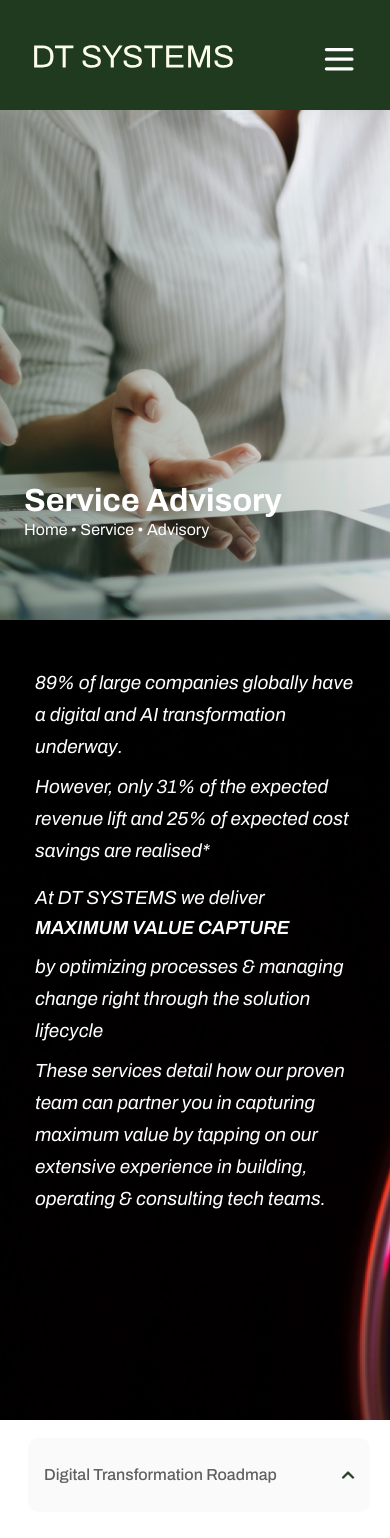
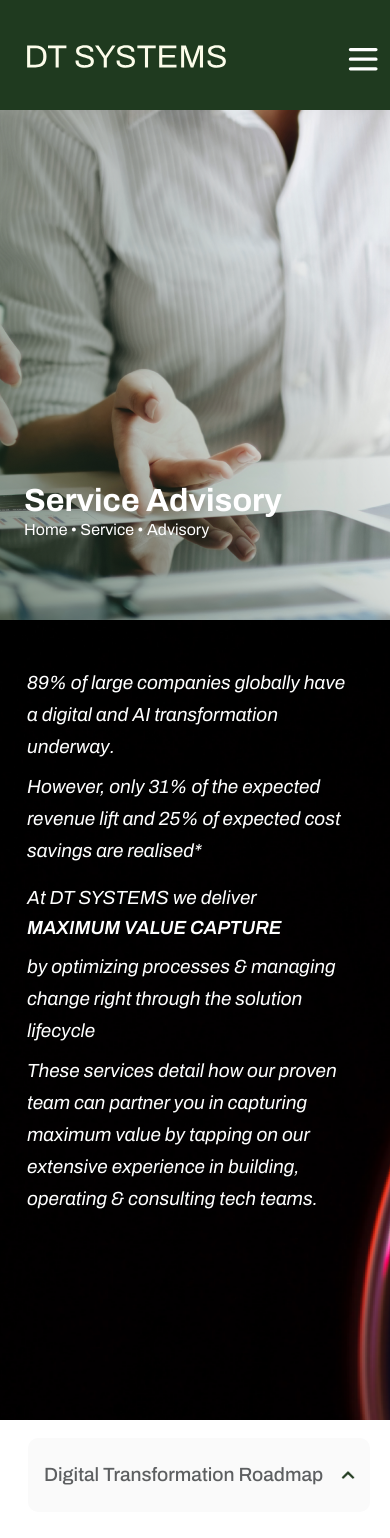
Before and after one commit to Sandeep9480/DT-SYSTEM, a Next.js app: page /services-advisory in a window 390 px wide. Shown: the top 1538 px of the page. Built offline with nearby package versions, Linux system fonts and the light colour scheme.

Commit message:
compelete  responsive

```diff
--- a/components/ChooseUs.tsx
+++ b/components/ChooseUs.tsx
@@ -52,7 +52,7 @@ const ChooseUs: NextPage<ChooseUsType> = ({ className = "" }) => {
       id="chooseUs"
 
       data-section="choose-us"
-      className={`choose-us-section self-stretch flex flex-row items-start justify-start pt-[0rem] px-[4.375rem] pb-[1rem] box-border max-w-full text-left text-[3.375rem] text-gray-200 font-archivo mq800:pl-[2.188rem] mq800:pr-[2.188rem] mq800:box-border ${className} mq800:mt-[5rem] mt-[3rem] mq450:mt-[-0.5rem]`}
+      className={`choose-us-section self-stretch flex flex-row items-start justify-start pt-[0rem] px-[4.375rem] pb-[1rem] box-border max-w-full text-left text-[3.375rem] text-gray-200 font-archivo mq800:pl-[2.188rem] mq800:pr-[2.188rem] mq800:box-border ${className} mq800:mt-[5rem] mt-[3rem] mq450:mt-[-0.5rem] mq900:p-[1.5rem]`}
     >
       <div className="flex-1 flex flex-row items-center justify-center gap-[5.437rem] max-w-full mq800:gap-[2.625rem] mq450:gap-[1.313rem] mq1350:gap-[5.188rem] mq1350:flex-wrap mq1050:flex-col">
         <div className="flex-1 flex flex-col items-start justify-start gap-[1rem] min-w-[24.438rem] max-w-full mq800:min-w-full mt-[-1rem] mq1050:mt-[2rem] mq1050:min-w-[100%] mq1050:items-center">
--- a/components/DigitalTranspormationRoadmap.tsx
+++ b/components/DigitalTranspormationRoadmap.tsx
@@ -297,9 +297,14 @@ const DigitalTranspormationRoadmap: NextPage<
                   whileHover={{ scale: 1.01 }}
                   transition={{ duration: 0.3, ease: [0.25, 0.1, 0.25, 1] }}
                 >
-                  <div className={`w-[21.063rem] font-medium font-archivo text-[1.5rem] bg-[transparent] relative leading-[3.125rem] ${openAccordion === item.id ? 'text-color-5' : 'text-color-6'} text-left inline-block p-0 z-[10] mq460:text-[1rem] mq460:leading-[2.5rem] whitespace-nowrap mq400:text-[1rem] mq400:leading-[2.5rem]`}>
+                  <div
+                    className={`w-full max-w-[21.063rem] font-medium font-archivo text-[1.5rem] bg-[transparent] relative leading-[3.125rem] ${openAccordion === item.id ? 'text-color-5' : 'text-color-6'
+                      } text-left inline-block p-0 z-[10] whitespace-nowrap mq460:whitespace-normal break-words mq460:text-[1.2rem] mq460:leading-[2.5rem] mq400:leading-[2.5rem]`}
+                  >
                     {item.title}
                   </div>
+
+
                   <motion.div
                     className="h-[1.813rem] w-[0.825rem] flex items-center justify-center"
                     animate={{ rotate: openAccordion === item.id ? 180 : 0 }}
--- a/components/Footer.tsx
+++ b/components/Footer.tsx
@@ -57,11 +57,11 @@ const Footer: NextPage<FooterType> = ({ className = "" }) => {
             src="/dt-systems-1.svg"
           />
           <div className="flex flex-col items-start justify-start gap-[1.25rem]">
-            <div className="relative leading-[150%] z-[1]">
+            <div className="relative leading-[150%] z-[1] mq500:text-center">
               Lorem ipsum dolor sit amet consectetur. Aliquam nibh quam
             </div>
             <div className="flex flex-row items-center gap-[0.737rem] z-[1] text-[0.781rem] text-gray-400 font-inter flex-wrap
-            max-[450px]:gap-4 ">
+            max-[450px]:gap-4 mq500:ml-[1rem] ">
               <Image
                 className="h-[2.006rem] w-[2rem] relative rounded-13xl-1"
                 loading="lazy"
--- a/components/NavbarPage.tsx
+++ b/components/NavbarPage.tsx
@@ -51,20 +51,23 @@ const NavbarPage: NextPage<NavbarPageType> = ({ className = "" }) => {
   // Add refs for the dropdowns
   const serviceDropdownRef = useRef<HTMLDivElement>(null);
   const resourceDropdownRef = useRef<HTMLDivElement>(null);
-  const [margin, setMargin] = useState({});
+  const [padding, setPadding] = useState({});
+
   useEffect(() => {
     const checkScreen = () => {
       if (window.innerWidth < 1240) {
         setModal(true);
         setStyle({ padding: "0px", margin: "0px" });
-        setMargin({ marginRight: "3rem" });
+        setPadding({ paddingRight: "3rem" });
       } else if (window.innerWidth < 700) {
-        setMargin({ marginRight: "2rem" });
+        setPadding({ paddingRight: "2rem" });
+      } else if (window.innerWidth < 450) {
+
       } else {
         setModal(false);
         setIsMenuOpen(false);
         setStyle({});
-        setMargin({});
+        setPadding({});
       }
     };
 
@@ -124,14 +127,14 @@ const NavbarPage: NextPage<NavbarPageType> = ({ className = "" }) => {
 
   return (
     <section
-      className={`self-stretch flex flex-row items-start justify-start pt-4 px-4 lg:px-[4.375rem] pb-4 lg:pb-[6.812rem] box-border max-w-full flex items-center mr-[50px] p-0 m-0 ${className}`}
+      className={`self-stretch flex flex-row items-start justify-start pt-4 px-4 lg:px-[4.375rem] pb-4 lg:pb-[6.812rem] box-border max-w-full flex items-center mr-[50px] p-0 m-0 ${className} mq900:ml-[0rem]`}
       style={style}
     >
-      <header className="flex-1 flex flex-row items-center justify-between max-w-full gap-[1.25rem] text-left text-[1rem] text-white font-archivo relative navbar mt-[-1rem] ml-[-1.2rem] header-navbar mq450:ml-[2.5rem]">
-        <div className={`flex items-center mt-[-5px] relative ml-[5%] xl:ml-[1rem] mq450:ml-[-.5rem]`}>
+      <header className="flex-1 flex flex-row items-center justify-between max-w-full gap-[1.25rem] text-left text-[1rem] text-white font-archivo relative navbar mt-[-1rem] ml-[-1.2rem] header-navbar mq450:ml-[2.5rem] mq900:ml-[0rem] mq900:pl[1rem] mq900:pr[1rem] ">
+        <div className={`flex items-center mt-[-5px] relative ml-[5%] xl:ml-[1rem] `}>
           <a href="/">
             <Image
-              className="h-[1.469rem] relative max-w-[15rem] overflow-hidden shrink-0 cursor-pointer z-[1]"
+              className="h-[1.469rem] relative max-w-[15rem] overflow-hidden shrink-0 cursor-pointer z-[1] mq900:ml-[5px] "
               loading="lazy"
               width={203}
               height={24}
@@ -143,7 +146,7 @@ const NavbarPage: NextPage<NavbarPageType> = ({ className = "" }) => {
 
         {modal && (
           <button
-            className="text-white p-2 z-50 bg-transparent mr-[1rem] navbar-button "
+            className="text-white p-2 z-50 bg-transparent mr-[1rem] navbar-button mq900:mr-[0rem] "
             onClick={toggleMenu}
 
           >
--- a/components/Sector.tsx
+++ b/components/Sector.tsx
@@ -34,7 +34,7 @@ const Sector: NextPage<SectorType> = ({ className = "" }) => {
     <section
 
 
-      className={`self-stretch flex flex-row items-start justify-start pt-[0rem] px-[4.375rem] pb-[0.25rem] box-border max-w-full text-left text-[3.375rem] text-gray-200 font-archivo mq800:pl-[2.188rem] mq800:pr-[2.188rem] mq800:box-border ${className}`}
+      className={`self-stretch flex flex-row items-start justify-start pt-[0rem] px-[4.375rem] pb-[0.25rem] box-border max-w-full text-left text-[3.375rem] text-gray-200 font-archivo mq800:pl-[2.188rem] mq800:pr-[2.188rem] mq800:box-border ${className} mq900:p-[1rem]`}
     >
       <div className="flex-1 flex flex-row items-start justify-start gap-[5.437rem] max-w-full mq800:gap-[3.688rem] mq450:gap-[3.375rem] mq1350:flex-wrap mq1050:flex-col mq1050:gap-[3rem] mq1050:items-center mq1050:justify-center gap-[3rem] ">
         <div className="flex-1 flex flex-col items-start justify-start pt-[8.187rem] px-[0rem] pb-[0rem] box-border min-w-[27.688rem] max-w-full mq800:min-w-full mq450:pt-[5.313rem] mq450:box-border mq1050:pt-[0]">
--- a/pages/ServicesImplementation.tsx
+++ b/pages/ServicesImplementation.tsx
@@ -253,7 +253,7 @@ const ServicesImplementation: NextPage = () => {
         heroTitle="Implementation Services"
         homeServiceAdvisory="Home • Service • Implementation"
       />
-      <div className="w-[54.813rem] relative leading-[1.875rem] whitespace-pre-wrap inline-block max-w-full font-archivo text-[1.125rem] text-color-6 ml-[4.375rem] mt-[0rem] mb-[4rem] mq1000:w-[80%] mq900:ml-[1rem] mq400:text-[1.2rem] mq400:leading-[2rem]" style={{ padding: "1rem !important" }} >
+      <div className="w-[54.813rem] relative leading-[1.875rem] whitespace-pre-wrap inline-block max-w-full font-archivo text-[1.125rem] text-color-6 ml-[3.5rem] mt-[0rem] mb-[4rem] mq1000:w-[80%] mq900:ml-[0.5rem] mq400:text-[1.2rem] mq400:leading-[2rem]" style={{ padding: "1rem !important" }} >
         The following are the implementation services we can deliver to help you
         realise your strategic goals. They also set the foundation to approach
         custom automated workflows, e.g. loan operations, claims management,
@@ -269,7 +269,7 @@ const ServicesImplementation: NextPage = () => {
           px-[4.375rem] pb-[4.5rem] box-border max-w-full
           mq1325:px-[2rem]
           mq800:px-[1rem] mq800:pb-[3rem]
-          mq450:px-[0.5rem] mq450:pb-[2rem]"
+          mq450:px-[0.5rem] mq450:pb-[2rem] p-[4rem]"
       >
 
         <div
@@ -300,7 +300,7 @@ const ServicesImplementation: NextPage = () => {
                 whileHover={{ scale: 1.01 }}
                 transition={{ duration: 0.3, ease: [0.25, 0.1, 0.25, 1] }}
               >
-                <div className={`w-[21.063rem] font-medium font-archivo text-[1.5rem] bg-[transparent] relative leading-[3.125rem] ${openAccordion === item.id ? 'text-color-5' : 'text-color-6'} text-left inline-block p-0 z-[10] mq450:text-[1.188rem] mq450:leading-[2.5rem] whitespace-nowrap mq400:text-[1rem] mq400:leading-[2.5rem]`}>
+                <div className={`w-[21.063rem] font-medium font-archivo text-[1.5rem] bg-[transparent] relative leading-[3.125rem] ${openAccordion === item.id ? 'text-color-5' : 'text-color-6'} text-left inline-block p-0 z-[10] mq520:text-[1.188rem] mq520:leading-[2.5rem] whitespace-nowrap mq400:text-[1rem] mq400:whitespace-normal mq400:leading-[2.5rem]`}>
                   {item.title}
                 </div>
                 <motion.div
--- a/pages/index.tsx
+++ b/pages/index.tsx
@@ -36,7 +36,7 @@ const Home: NextPage = () => {
       <div className="w-[0.063rem] h-[5.75rem] relative border-gray-600 border-r-[1px] border-solid box-border hidden z-[3]" />
       <div className="w-[0.063rem] h-[5.75rem] relative border-gray-600 border-r-[1px] border-solid box-border hidden z-[4]" />
       <div className="flex flex-row items-start justify-start pt-[0rem] px-[4.375rem] pb-[13.093rem] box-border max-w-full mq800:pl-[2.188rem] mq800:pr-[2.188rem] mq800:pb-[8.5rem] mq800:box-border mt-[6rem]">
-        <div className="flex flex-col items-start justify-start gap-[1rem] max-w-full">
+        <div className="flex flex-col items-start justify-start gap-[1rem] max-w-full mq900:ml-[-0.5rem]">
           <div className="flex flex-col items-start justify-start gap-[0.5rem] max-w-full mq800:gap-[1rem] w-auto">
             <h1 className="m-0 relative text-inherit leading-[5rem] capitalize font-bold font-inherit z-[1] mq800:text-[3rem] mq800:leading-[4rem] mq500:text-[2.3rem]  index-title mq450:w-auto">
               <p className="m-0">Transformation</p>
--- a/pages/services-advisory.tsx
+++ b/pages/services-advisory.tsx
@@ -86,7 +86,9 @@ const ServicesAdvisory: NextPage = () => {
         className="w-[48.875rem] flex flex-row items-start justify-start pt-[0rem] px-[4.375rem] pb-[11.5rem] box-border max-w-full mq800:pl-[2.188rem] mq800:pr-[2.188rem] mq800:pb-[7.5rem] mq800:box-border"
       >
         <motion.div
-          className="flex-1 flex flex-col items-start justify-start gap-[0.5rem] max-w-full "
+          className="flex-1 flex flex-col items-start justify-start gap-[0.5rem] max-w-full" style={{
+            marginLeft: "-0.5rem"
+          }}
           variants={containerVariants}
           initial="hidden"
           animate={controls}
--- a/tailwind.config.js
+++ b/tailwind.config.js
@@ -133,6 +133,9 @@ module.exports = {
       mq1240: {
         raw: "screen and (max-width: 1240px)",
       },
+      mq520: {
+        raw: "screen and (max-width: 520px)",
+      },
     },
   },
   corePlugins: {
```
Also changed, not shown: components/Services.tsx (+24 -1 lines), pages/sectors.tsx (+10 -2 lines).
